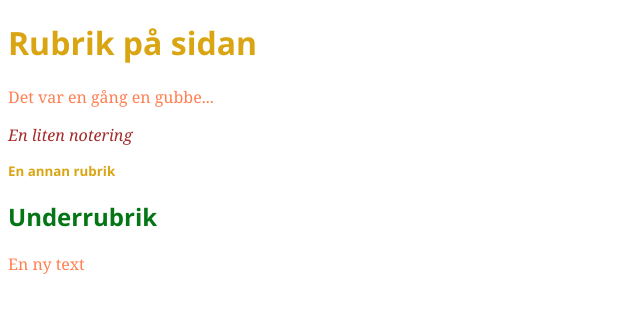
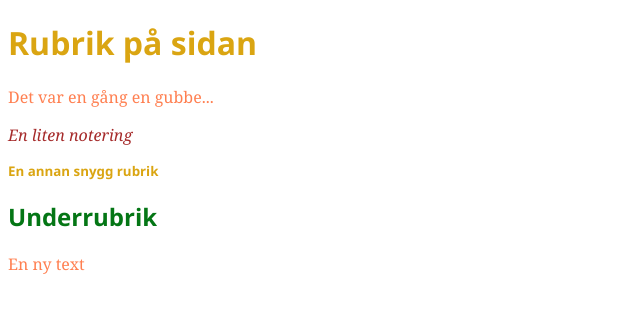
Before and after one commit to Gragru/Demo3CSS, a plain HTML site: page index.html in a window 1280 px wide. Shown: the full height of the page, 0-640 px from the left. Drawn offline with Linux system fonts and the light colour scheme.

Commit message:
Update index.html

```diff
--- a/index.html
+++ b/index.html
@@ -10,7 +10,7 @@
     <h1>Rubrik på sidan</h1>
     <p class="text">Det var en gång en gubbe...</p>
     <p class="notes">En liten notering</p>
-    <h1 class="altheader">En annan rubrik</h1>
+    <h1 class="altheader">En annan snygg rubrik</h1>
     <h2>Underrubrik</h2>
     <p class="text">En ny text</p>
 
```
